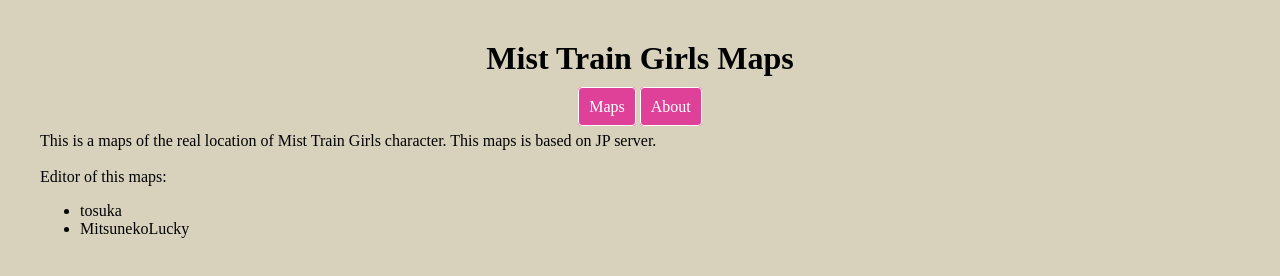
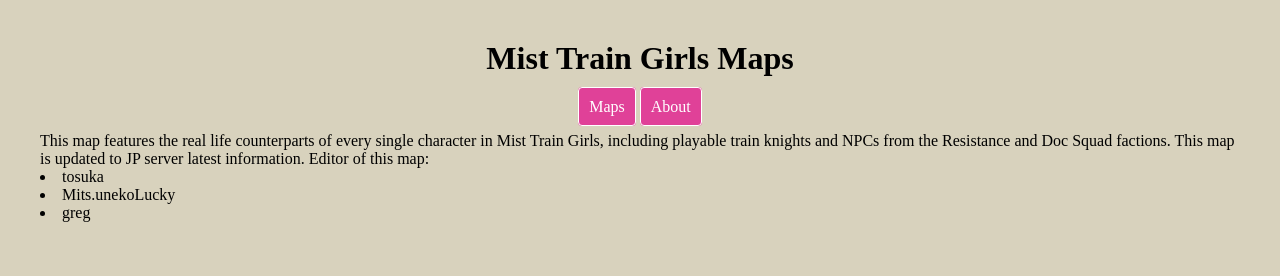
Before and after one commit to viier/MTG-Maps, a plain HTML site: page about.html in a window 1280 px wide. Drawn offline with Linux system fonts and the light colour scheme.

Commit message:
Update about.html

```diff
--- a/about.html
+++ b/about.html
@@ -31,11 +31,12 @@ background-color: #000000;}
 <body>
     <center><H1>Mist Train Girls Maps</h1></center>
     <center><p><a class=menu href="https://viier.github.io/MTG-Maps/">Maps</a> <a class=menu href="https://viier.github.io/MTG-Maps/about.html">About</a></p></center>
-This is a maps of the real location of Mist Train Girls character. This maps is based on JP server.<br><br>
-Editor of this maps:
-<ul>
-  <li>tosuka</li>
-  <li>MitsunekoLucky</li>
+This map features the real life counterparts of every single character in Mist Train Girls, including playable train knights and NPCs from the Resistance and Doc Squad factions. This map is updated to JP server latest information.
+
+Editor of this map:
+    <li>tosuka</li>
+    <li>Mits.unekoLucky</li>
+<li>greg</li
 </ul>
 </body>
 </html>
```
